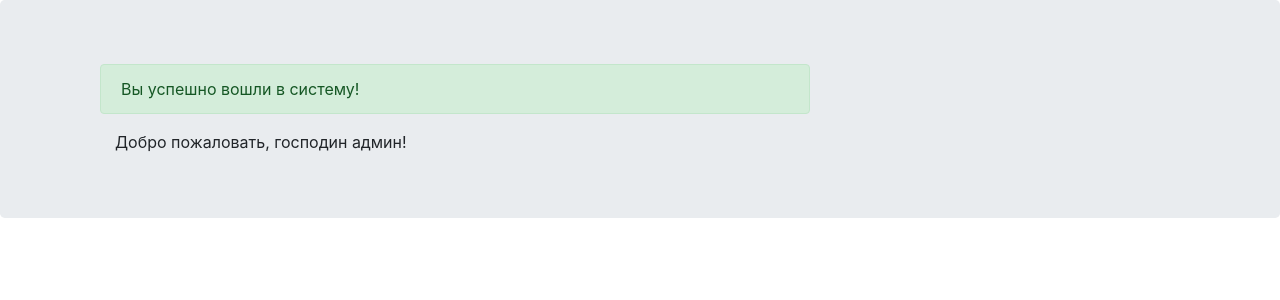
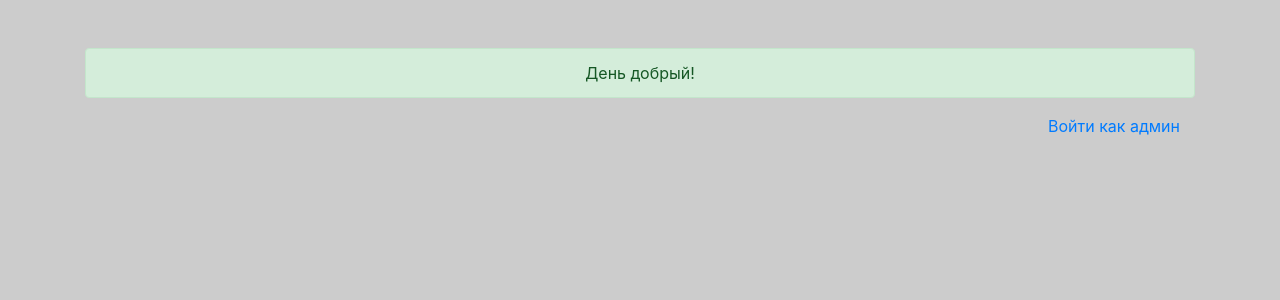
Before and after one commit to tayurus/beejeeTestTask, a React (Create React App) app: page / in a window 1280 px wide. Shown: the top 300 px of the page. Built offline with nearby package versions, Linux system fonts and the light colour scheme.

Commit message:
Навер красоту в стилях

```diff
--- a/src/App.js
+++ b/src/App.js
@@ -22,19 +22,16 @@ class App extends React.Component {
   render() {
     const { alert } = this.props;
     return (
-      <div className="jumbotron">
-        <div className="container">
-          <div className="col-sm-8 col-sm-offset-2">
-            {alert.message && (
-              <div className={`alert ${alert.type}`}>{alert.message}</div>
-            )}
-            <Router history={history}>
-              <div>
-                <Route exact path="/" component={MainPage} />
-              </div>
-            </Router>
-          </div>
+      <div className="container py-5">
+        <div className="text-center">
+          {alert.message && (
+            <div className={`alert ${alert.type}`}>{alert.message}</div>
+          )}
         </div>
+
+        <Router history={history}>
+          <Route exact path="/" component={MainPage} />
+        </Router>
       </div>
     );
   }
--- a/src/components/Header/Header.css
+++ b/src/components/Header/Header.css
@@ -0,0 +1,3 @@
+.Header {
+  text-align: right;
+}
--- a/src/components/Header/Header.js
+++ b/src/components/Header/Header.js
@@ -1,10 +1,11 @@
 import React from "react";
+import "./Header.css";
 
 import { NavLink } from "react-router-dom";
 
 export const Header = props => {
   return (
-    <header>
+    <header className="Header">
       {props.username ? (
         <div>Добро пожаловать, господин админ!</div>
       ) : (
--- a/src/index.css
+++ b/src/index.css
@@ -12,4 +12,6 @@ body {
   padding: 0;
   -webkit-font-smoothing: antialiased;
   -moz-osx-font-smoothing: grayscale;
+  min-height: 100vh;
+  background: #ccc;
 }
--- a/src/pages/MainPage.js
+++ b/src/pages/MainPage.js
@@ -14,7 +14,7 @@ class MainPage extends Component {
     // setTimeout(() => {
     //   dispatch(cardsActions.sortCards("id", "desc"));
     // }, 1500);
-    dispatch(userActions.login("admin", "123"));
+    // dispatch(userActions.login("admin", "123"));
   }
 
   render() {
```
